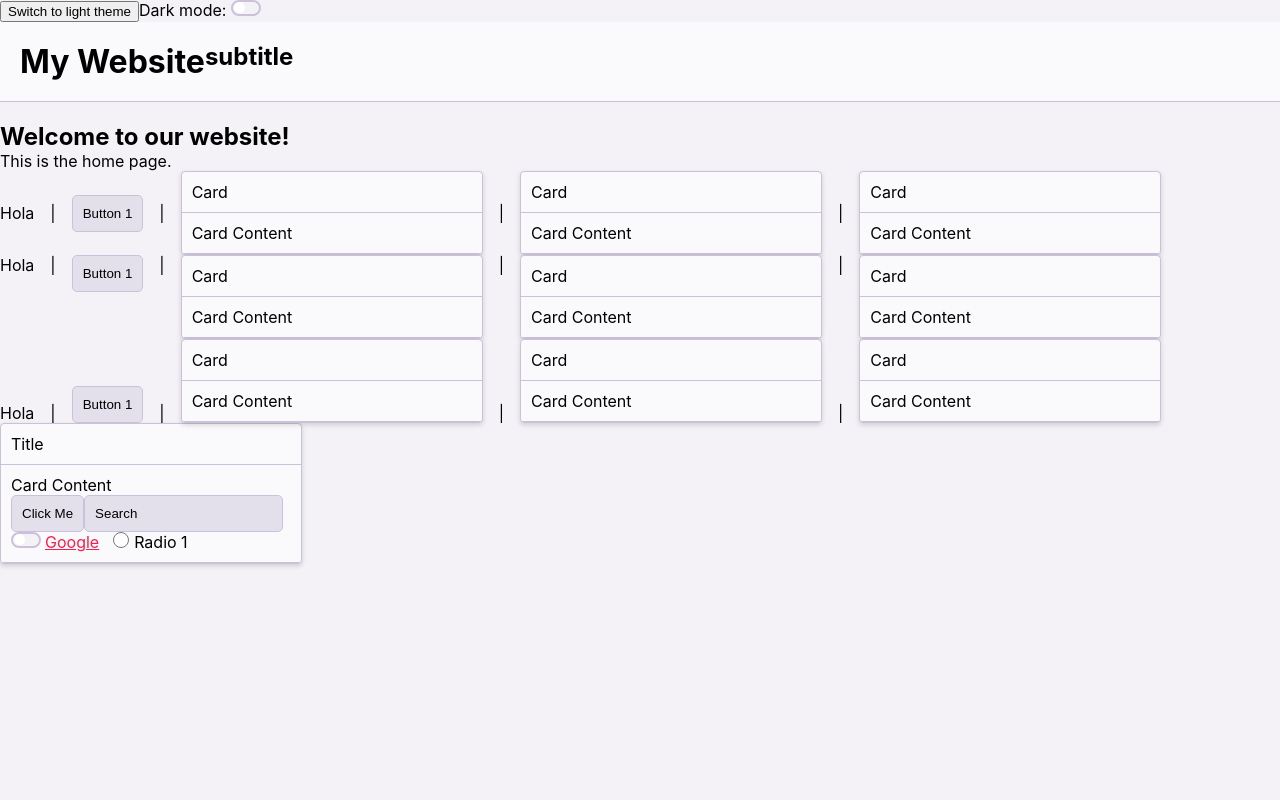
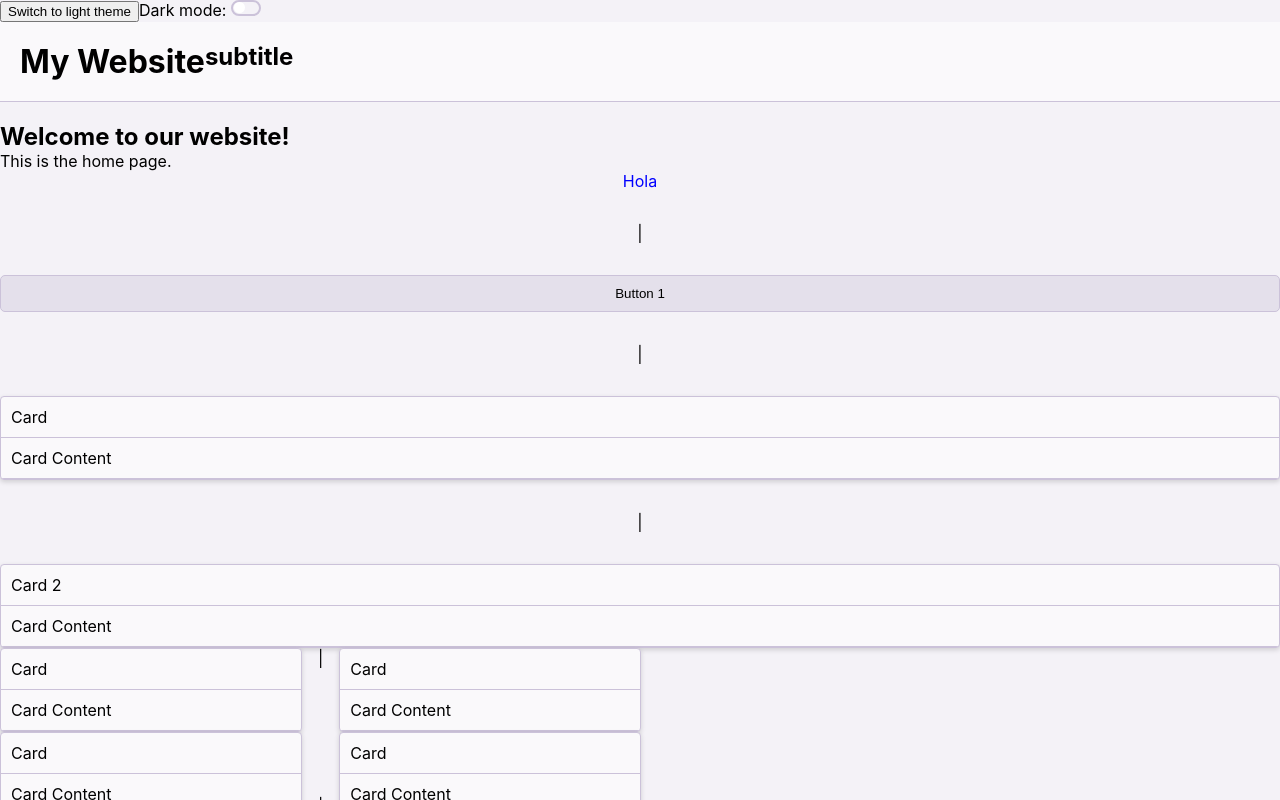
Before and after one commit to PierreChavez/webui, a React (Create React App) app: page / in a window 1280 px wide. Shown: the top 800 px of the page. Built offline with nearby package versions, Linux system fonts and the light colour scheme.

Commit message:
stack 2.0

```diff
--- a/src/components/atoms/Button/Button.jsx
+++ b/src/components/atoms/Button/Button.jsx
@@ -1,7 +1,7 @@
 import React from 'react';
 import styles from './Button.module.css';
 
-const Button = ({ onClick, children }) => (
-  <button className={styles.button} onClick={onClick}>{children}</button>
+const Button = ({ onClick, children, style }) => (
+  <button className={styles.button} onClick={onClick} style={{...style}}>{children}</button>
 );
 export default Button;
--- a/src/components/atoms/Text/Text.jsx
+++ b/src/components/atoms/Text/Text.jsx
@@ -1,8 +1,8 @@
 import React from 'react';
 import styles from './Text.module.css';
 
-const Text = ({ children }) => (
-  <div className={styles.Text}>
+const Text = ({ children, style, type='Default' }) => (
+  <div className={`${styles.Text} ${styles[type]}`} style={{...style}}>
     <p>{children}</p>
   </div>
 );
--- a/src/components/atoms/Text/Text.module.css
+++ b/src/components/atoms/Text/Text.module.css
@@ -1,3 +1,33 @@
 .Text {
  /* Add your styles here */
 }
+
+.Default {
+    /* styles for Default type */
+  }
+
+  .Primary {
+    /* styles for Primary type */
+    color: blue;
+  }
+
+
+.Success {
+    /* styles for Success type */
+    color: green;
+  }
+
+  .Info {
+    /* styles for Info type */
+    color: cyan;
+  }
+
+  .Warning {
+    /* styles for Warning type */
+    color: orange;
+  }
+
+  .Danger {
+    /* styles for Danger type */
+    color: red;
+  }
--- a/src/components/molecules/Stack/Stack.jsx
+++ b/src/components/molecules/Stack/Stack.jsx
@@ -1,16 +1,17 @@
-import React from 'react';
+import React, { Children, cloneElement } from 'react';
 import styles from './Stack.module.css';
 
-const Stack = ({ gap, direction, wrap, spacer, alignItems = 'center', fill, children }) => {
+const Stack = ({ gap, direction, wrap, spacer,fill, alignItems = 'center', children }) => {
 
-  const childrenWithSpacer = React.Children.toArray(children).reduce((acc, child, index) => {
+  const childrenWithSpacer = Children.toArray(children).reduce((acc, child, index) => {
     if (index !== 0) {
-      spacer && acc.push(<span key={`spacer-${index}`}>{spacer}</span>);
+      acc.push(<span className={styles.spacer} key={`spacer-${index}`} style={fill && { width: '100%', textAlign: 'center'}} >{spacer}</span>);
     }
-
+    fill ? acc.push(cloneElement(child, { style: { width: '100%', ...child.props.style } })) :
     acc.push(child);
     return acc;
   }, []);
+
 
   return (
     <div className={styles.Stack} style={{ '--gap': gap, 'flexDirection': direction, 'flexWrap': (wrap ? 'wrap' : 'nowrap'), 'alignItems': alignItems }}>
--- a/src/components/organisms/Card/Card.jsx
+++ b/src/components/organisms/Card/Card.jsx
@@ -1,9 +1,9 @@
 import React from 'react';
+import CardHeader from '../../molecules/CardHeader/CardHeader';
 import styles from './Card.module.css';
-import CardHeader from '../../molecules/CardHeader/CardHeader';
 
-const Card = ({ title, thumbnail, children }) => (
-  <div className={styles.Card} style={{ color: 'var(--primary-color)', backgroundColor: 'var(--secondary-color)', borderColor: 'var(--border-color)' }}>
+const Card = ({ title, thumbnail, children, style }) => (
+  <div className={styles.Card} style={{ color: 'var(--primary-color)', backgroundColor: 'var(--secondary-color)', borderColor: 'var(--border-color)' , ...style}}>
     {(title || thumbnail) && <CardHeader title={title} thumbnail={thumbnail} />}
     <div className={styles.CardBody}>
       {children}
--- a/src/pages/HomePage/HomePage.jsx
+++ b/src/pages/HomePage/HomePage.jsx
@@ -15,25 +15,17 @@ const HomePage = ({ onSearchSubmit, children }) => (
     <PageTemplate onSearchSubmit={onSearchSubmit}>
       <h2>Welcome to our website!</h2>
       <p>This is the home page.</p>
-      <Stack gap="1rem" direction="row" wrap fill spacer="|" alignItems='center'>
-        <Text>Hola</Text>
+      <Stack gap="2rem" wrap fill spacer="|" alignItems='center'>
+        <Text type='Primary' style={{textAlign: 'center'}}>Hola</Text>
         <Button>Button 1</Button>
         <Card title="Card">
           <p>Card Content</p>
         </Card>
-        <Card title="Card">
-          <p>Card Content</p>
-        </Card>
-        <Card title="Card">
+        <Card title="Card 2">
           <p>Card Content</p>
         </Card>
       </Stack>
       <Stack gap="1rem" direction="row" wrap spacer="|" alignItems='flex-start'>
-        <Text>Hola</Text>
-        <Button>Button 1</Button>
-        <Card title="Card">
-          <p>Card Content</p>
-        </Card>
         <Card title="Card">
           <p>Card Content</p>
         </Card>
@@ -42,11 +34,6 @@ const HomePage = ({ onSearchSubmit, children }) => (
         </Card>
       </Stack>
       <Stack gap="1rem" direction="row" wrap spacer="|" alignItems='flex-end'>
-        <Text>Hola</Text>
-        <Button>Button 1</Button>
-        <Card title="Card">
-          <p>Card Content</p>
-        </Card>
         <Card title="Card">
           <p>Card Content</p>
         </Card>
```
